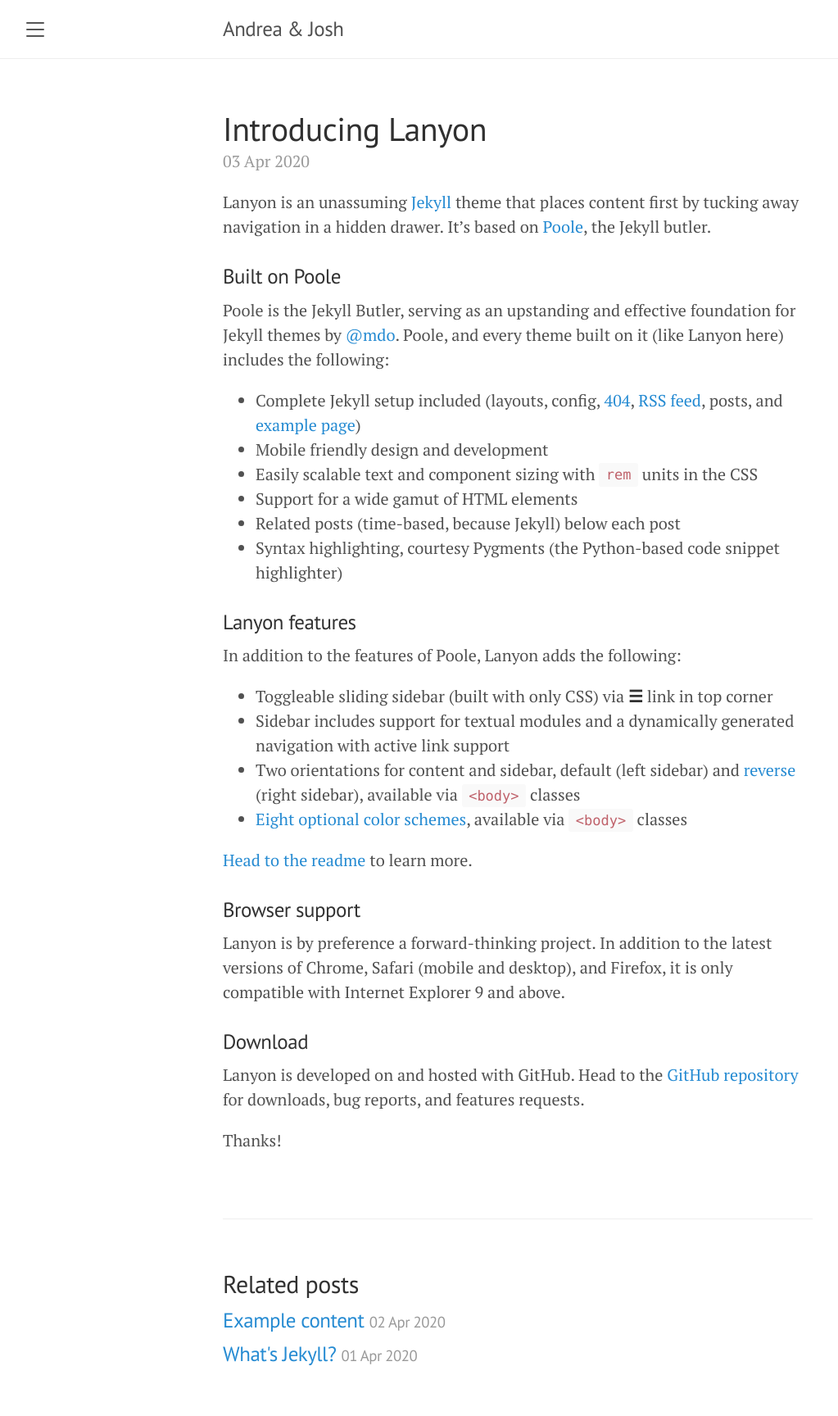
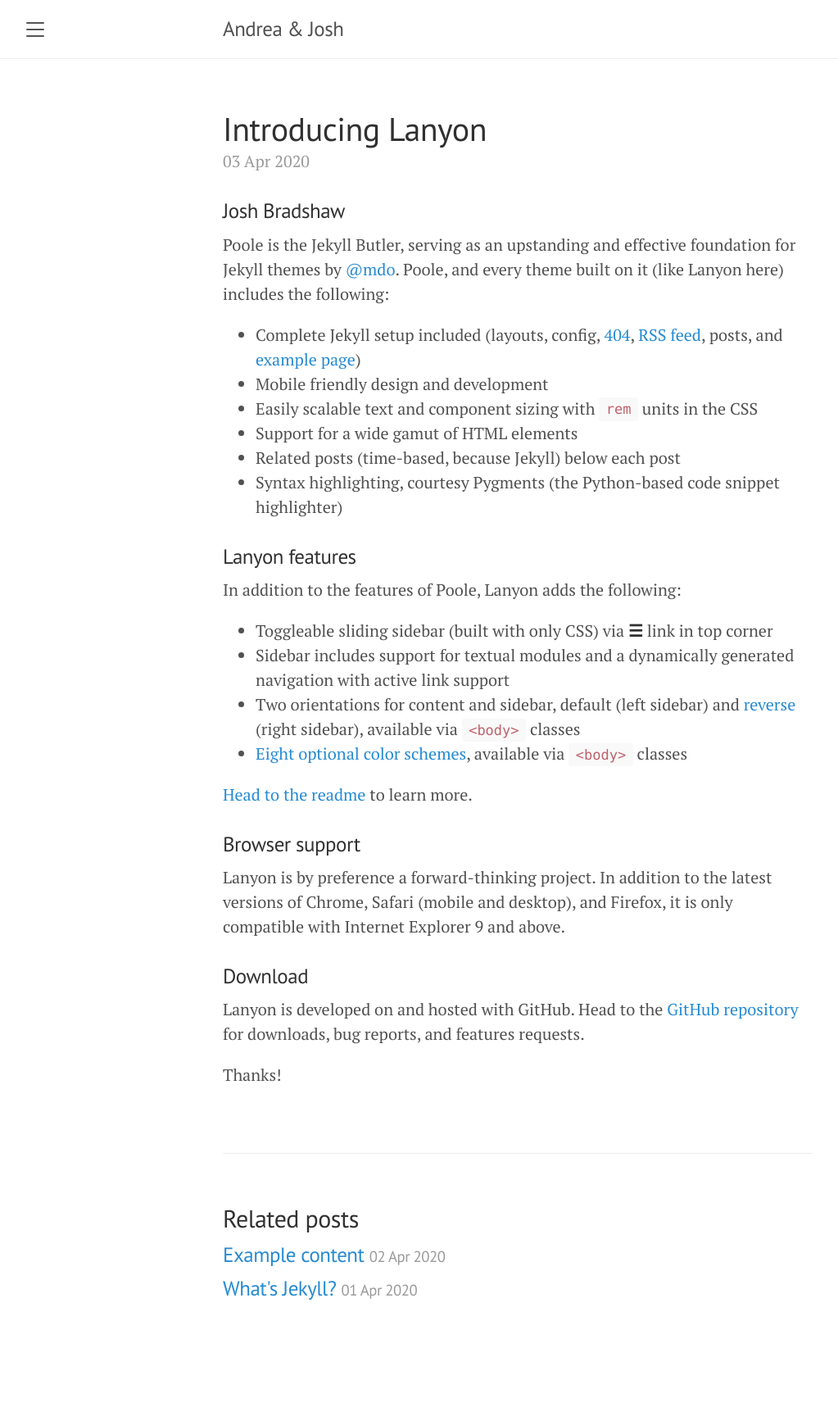
Before and after one commit to JoshBradshaw/andreajosh.github.io, a Jekyll site: the page built from _posts/2020-04-03-introducing-lanyon.md, in a window 1280 px wide. Shown: the whole page at 82% size, without its empty margins (8-1031 px from the left). Built offline with Jekyll 4.4.1, drawn with Linux system fonts in a browser that asks for light colours; after the commit the page ends 1648 px from its top, so only the background shows below that.

Commit message:
Test update

```diff
--- a/_posts/2020-04-03-introducing-lanyon.md
+++ b/_posts/2020-04-03-introducing-lanyon.md
@@ -3,9 +3,7 @@ layout: post
 title: Introducing Lanyon
 ---
 
-Lanyon is an unassuming [Jekyll](http://jekyllrb.com) theme that places content first by tucking away navigation in a hidden drawer. It's based on [Poole](http://getpoole.com), the Jekyll butler.
-
-### Built on Poole
+### Josh Bradshaw
 
 Poole is the Jekyll Butler, serving as an upstanding and effective foundation for Jekyll themes by [@mdo](https://twitter.com/mdo). Poole, and every theme built on it (like Lanyon here) includes the following:
 
```
